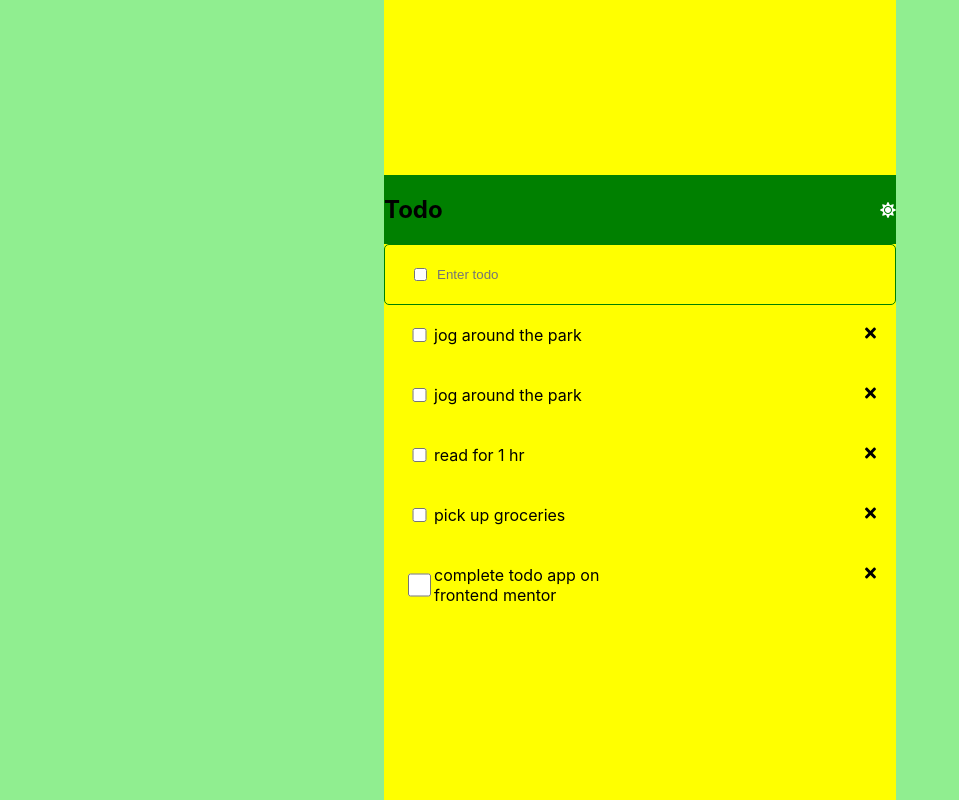
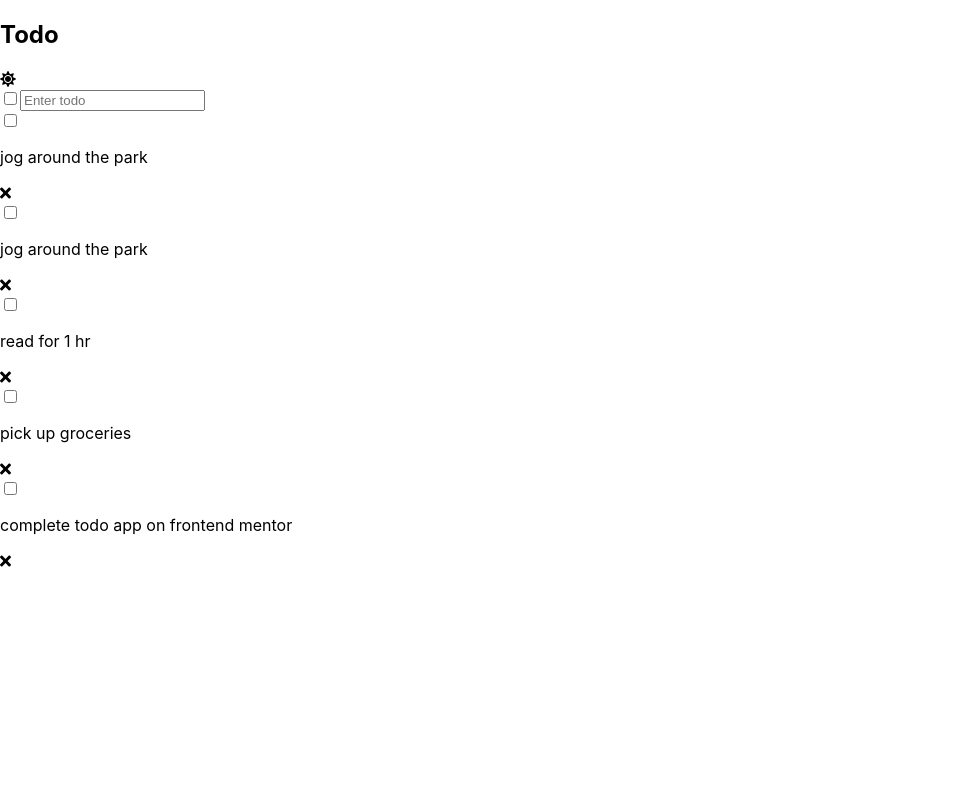
Before and after one commit to cadellsingh/todoList, a React (Create React App) app: page / in a window 1280 px wide. Shown: the whole page, without its empty margins (0-959 px from the left). Built offline with nearby package versions, Linux system fonts and the light colour scheme.

Commit message:
converted into styled components

```diff
--- a/src/App.css
+++ b/src/App.css
@@ -1,63 +1,15 @@
-body {
-  background-color: lightgreen;
+/*body {*/
+/*  background-color: hsl(235, 21%, 11%);*/
+/*}*/
+
+@media (max-width: 800px) {
+  #container {
+    max-width: 550px;
+  }
 }
 
-.light-theme {
-  color: white;
+@media (max-width: 600px) {
+  #container {
+    max-width: 80%;
+  }
 }
-
-#container {
-  background: yellow;
-  height: 100vh;
-  display: flex;
-  flex-direction: column;
-  justify-content: center;
-  margin: 0 auto;
-  width: 40%;
-}
-
-header {
-  display: flex;
-  justify-content: space-between;
-  background-color: green;
-}
-
-header #icon {
-  margin: auto 0;
-}
-
-#form {
-  border: 1px solid green;
-  border-radius: 5px;
-  padding: 20px;
-}
-
-#form form {
-  display: grid;
-  grid-template-columns: 30px 1fr;
-}
-
-#form input[type="checkbox"] {
-  border-radius: 100%;
-}
-
-#form input[type="text"] {
-  border: 0;
-  background-color: yellow;
-  outline: none;
-}
-
-#todo-items .todo {
-  /* display: flex; */
-  display: grid;
-  grid-template-columns: 30px 1fr 1fr;
-  padding: 20px;
-}
-
-.todo p {
-  margin: auto 0;
-}
-
-.todo .icon {
-  justify-self: end;
-}
```
Also changed, not shown: src/DisplayTodos.js (added), src/EachTodo.js (added), src/Footer.js (added), src/Header.js (added), src/InputTodo.js (added), 1 other file (tests, documents, lock files or other folders).
